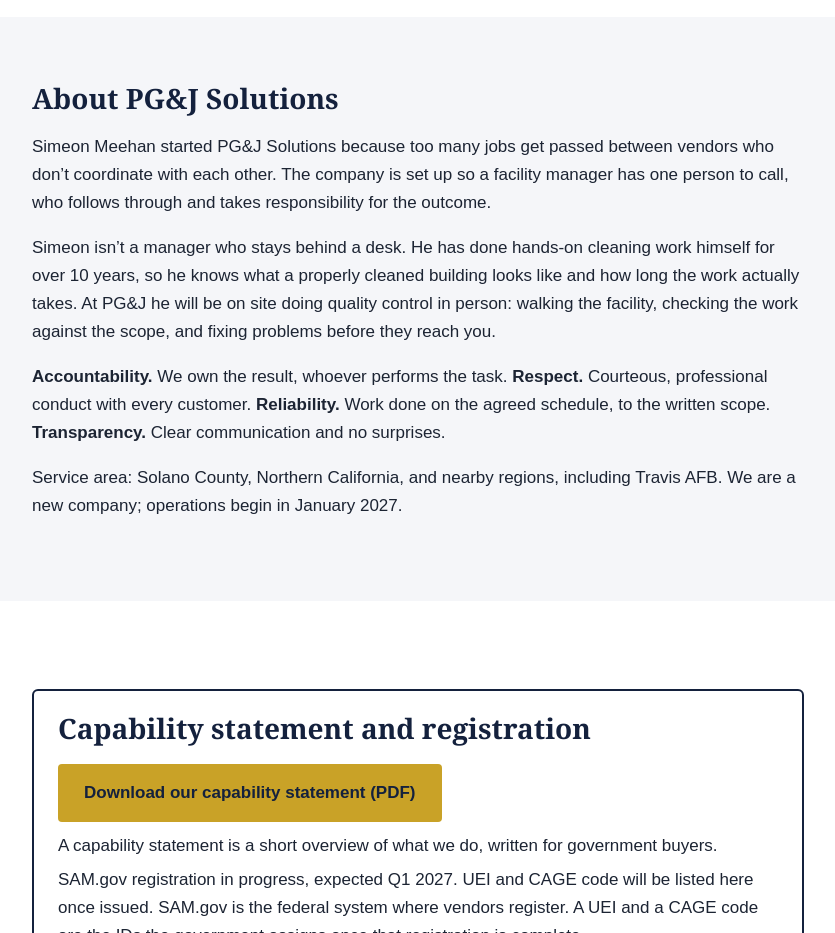
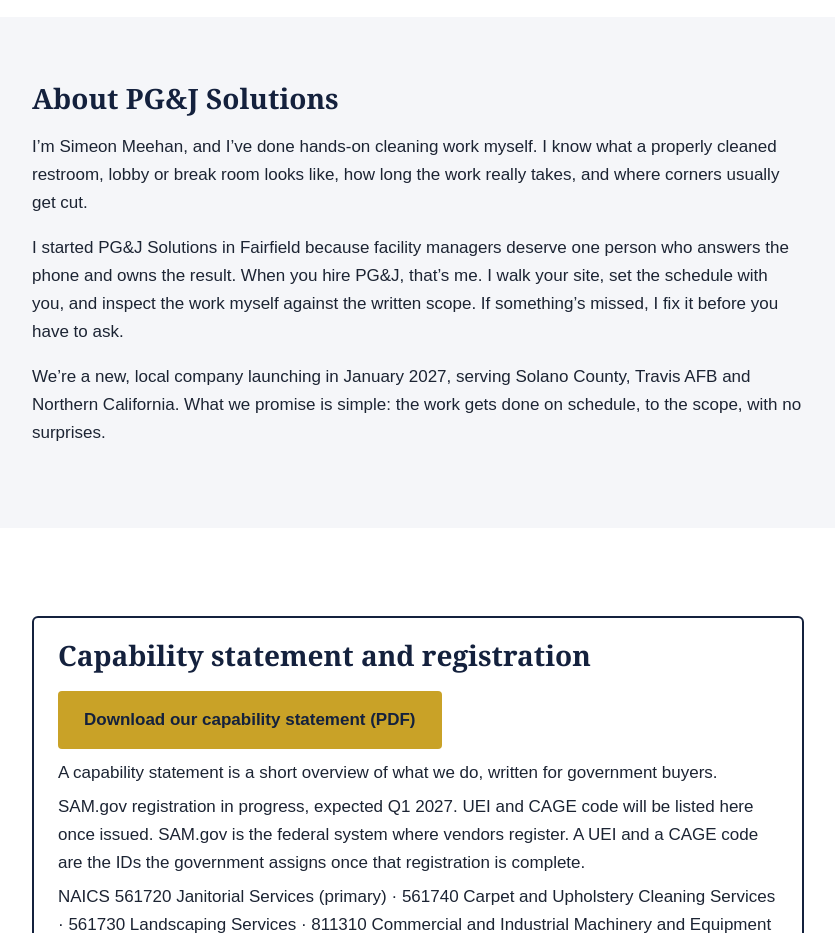
Before and after one commit to meridianfacilitysolutions/pgj-solutions-site, a plain HTML site: page index.html in a window 1280 px wide. Shown: the part 1860-2793 px from the top of the page, without its empty margins (222-1057 px from the left). Drawn offline with Linux system fonts and the light colour scheme.

Commit message:
Replace the About section with Simeon's first-person copy
Use the three approved paragraphs and drop the previous About body, including the years-of-experience line.

Co-authored-by: meridianfacilitysolutions <meridianfacilitysolutions@users.noreply.github.com>

```diff
--- a/index.html
+++ b/index.html
@@ -96,10 +96,9 @@
   <section class="section alt" id="about">
     <div class="wrap narrow">
       <h2>About PG&J Solutions</h2>
-      <p>Simeon Meehan started PG&amp;J Solutions because too many jobs get passed between vendors who don&rsquo;t coordinate with each other. The company is set up so a facility manager has one person to call, who follows through and takes responsibility for the outcome.</p>
-      <p>Simeon isn&rsquo;t a manager who stays behind a desk. He has done hands-on cleaning work himself for over 10 years, so he knows what a properly cleaned building looks like and how long the work actually takes. At PG&amp;J he will be on site doing quality control in person: walking the facility, checking the work against the scope, and fixing problems before they reach you.</p>
-      <p><strong>Accountability.</strong> We own the result, whoever performs the task. <strong>Respect.</strong> Courteous, professional conduct with every customer. <strong>Reliability.</strong> Work done on the agreed schedule, to the written scope. <strong>Transparency.</strong> Clear communication and no surprises.</p>
-      <p>Service area: Solano County, Northern California, and nearby regions, including Travis AFB. We are a new company; operations begin in January 2027.</p>
+      <p>I&rsquo;m Simeon Meehan, and I&rsquo;ve done hands-on cleaning work myself. I know what a properly cleaned restroom, lobby or break room looks like, how long the work really takes, and where corners usually get cut.</p>
+      <p>I started PG&amp;J Solutions in Fairfield because facility managers deserve one person who answers the phone and owns the result. When you hire PG&amp;J, that&rsquo;s me. I walk your site, set the schedule with you, and inspect the work myself against the written scope. If something&rsquo;s missed, I fix it before you have to ask.</p>
+      <p>We&rsquo;re a new, local company launching in January 2027, serving Solano County, Travis AFB and Northern California. What we promise is simple: the work gets done on schedule, to the scope, with no surprises.</p>
     </div>
   </section>
 
```
